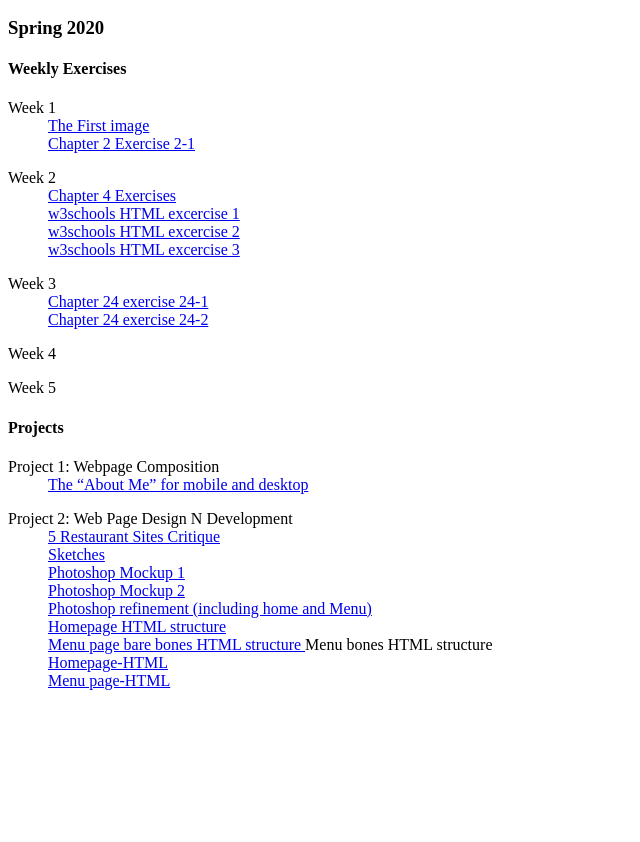
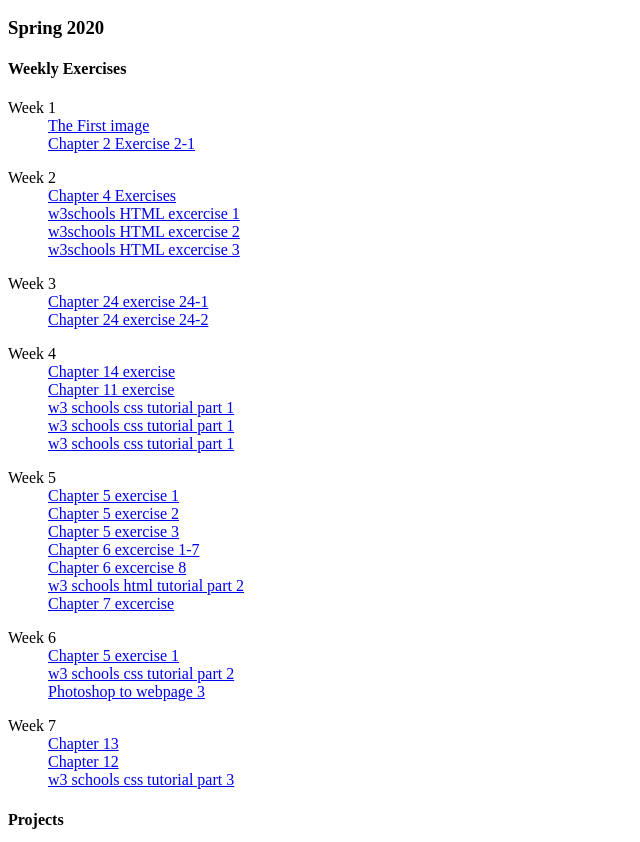
Before and after one commit to alviesarker/alvie, a plain HTML site: page weekly/index.html in a window 1280 px wide. Shown: the part 110-952 px from the top of the page, without its empty margins (0-640 px from the left). Before the commit the page ends 816 px from the top, so only its background shows below. Drawn offline with Linux system fonts and the light colour scheme.

Commit message:
Update index.html

```diff
--- a/weekly/index.html
+++ b/weekly/index.html
@@ -36,16 +36,40 @@
 
   <dl>
 <dt>Week 4</dt>
-<dd></dd>
-<dd></dd>
-<dd></dd>
+<dd><a href=w4/bakery.html>Chapter 14 exercise </a></dd>
+<dd><a href=w4/cooking_Alvie.html>Chapter 11 exercise </a></dd>
+<dd><a href=w4/w3schools_css_exercise1.png>w3 schools css tutorial part 1 </a></dd>
+<dd><a href=w4/w3schools_css_exercise2.png>w3 schools css tutorial part 1 </a></dd>
+<dd><a href=w4/w3schools_css_exercise3.png>w3 schools css tutorial part 1 </a></dd>
 </dl>
   <dl>
 <dt>Week 5</dt>
-<dd></dd>
-<dd></dd>
-<dd></dd>
+<dd><a href=w5/exercise_05-01text.html>Chapter 5 exercise 1 </a></dd>
+<dd><a href=w5/exercise_05-02text.html>Chapter 5 exercise 2 </a></dd>
+<dd><a href=w5/exercise_05-03text.html>Chapter 5 exercise 3 </a></dd>
+<dd><a href=w5/index.html>Chapter 6 excercise 1-7 </a></dd>
+<dd><a href=w5/glossary.html>Chapter 6 excercise 8 </a></dd>
+<dd><a href=w5/w3schoolsexercise2.png>w3 schools html tutorial part 2 </a></dd>
+<dd><a href=w5/HeaderExx.html>Chapter 7 excercise </a></dd>
 </dl>
+
+
+ <dl>
+<dt>Week 6</dt>
+<dd><a href=w6/index.html>Chapter 5 exercise 1 </a></dd>
+<dd><a href=w6/w3schools_css_exercise2-1.png>w3 schools css tutorial part 2 </a></dd>
+<dd><a href=w6/multiplecolumnlayout.html>Photoshop to webpage 3 </a></dd>
+</dl>
+
+
+ <dl>
+<dt>Week 7</dt>
+<dd><a href=w7/summermenu.html>Chapter 13 </a></dd>
+<dd><a href=w7/menu.html>Chapter 12 </a></dd>
+<dd><a href=w7/w3schoolspart3.jpg>w3 schools css tutorial part 3 </a></dd>
+</dl>
+
+
 
 </div><!-- weekly ends-->
 <div id="project">
@@ -68,6 +92,10 @@
 <dd><a href="../p1/index.html">Menu page-HTML </a></dd>
 
 </dl>
+
+<dt>Project 3: Final Project</dt>
+<dd><a href="../p3/critique_p3.html">5 Portfolio Sites Critique </a></dd>
+
 </div><!-- project ends-->
 </div><!-- wrapper ends-->
 
```
